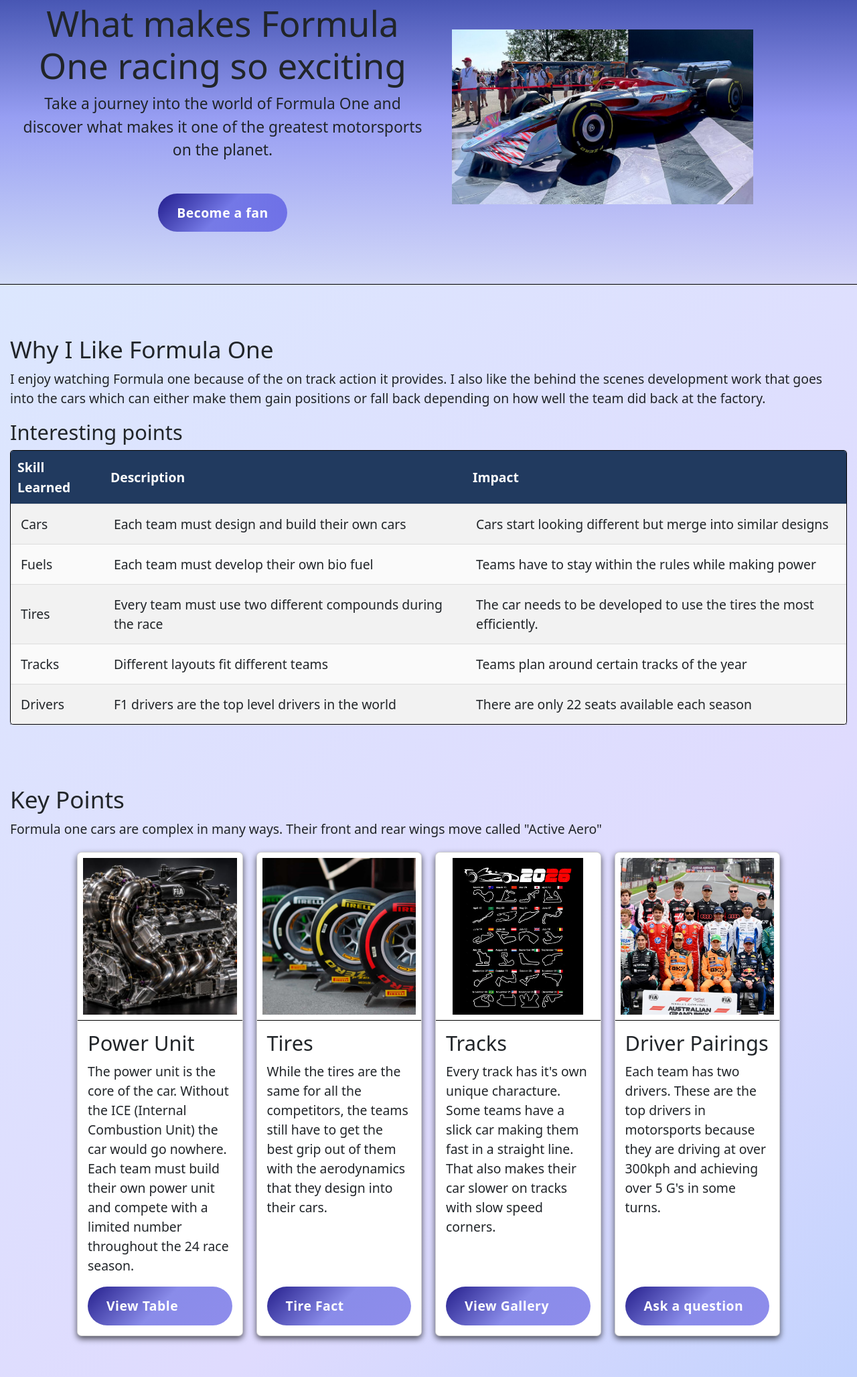
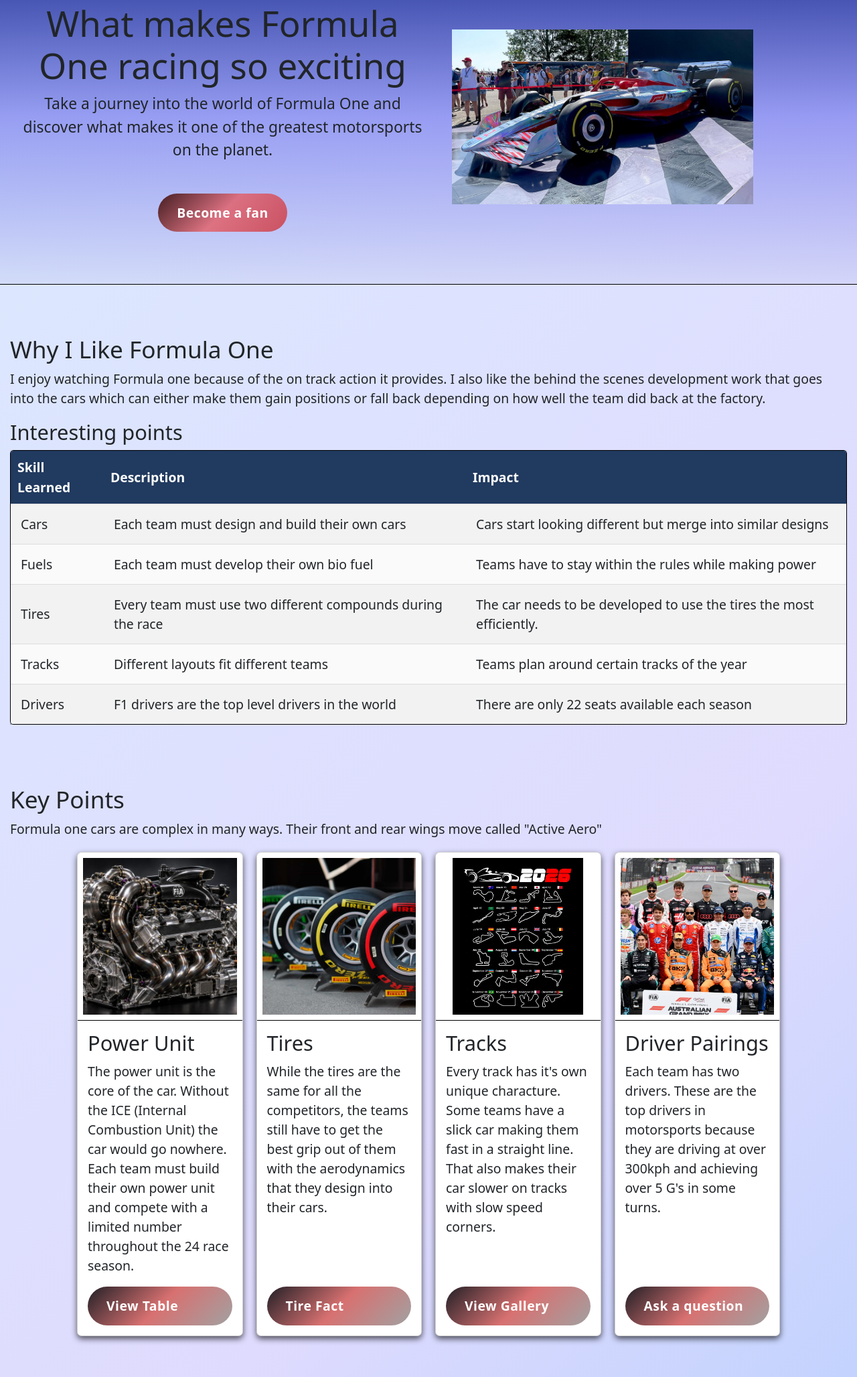
Before and after one commit to jmswykoff/IMED_1341_Semester_Project, a plain HTML site: page index.html in a window 1280 px wide. Shown: the part 124-2180 px from the top of the page at 67% size. Drawn offline with nearby package versions, Linux system fonts and the light colour scheme.

Commit message:
Refactor CSS styles for improved layout and design

```diff
--- a/CSS/styles.css
+++ b/CSS/styles.css
@@ -87,7 +87,7 @@ body{
     max-width: 220px;
     margin-top: 30px;
     align-items: center;
-    background: linear-gradient(135deg, #171185ef, #575ae0b2, #2b28da88);
+    background: linear-gradient(135deg, #3d1313ef, #eb4f4fb2, #cf1818ab);
     color: white;
     padding: 14px 28px;
     border: none;
@@ -204,8 +204,7 @@ body{
     width: 100%;
     max-width: 220px;
     margin-top: auto;
-    /* align-items: center; */
-    background: linear-gradient(135deg, #171185ef, #575ae0b2, #2b28da88);
+    background: linear-gradient(135deg, #121118ef, #c73333b2, #4f4f5088);
     color: white;
     padding: 14px 28px;
     border-radius: 50px;
```
